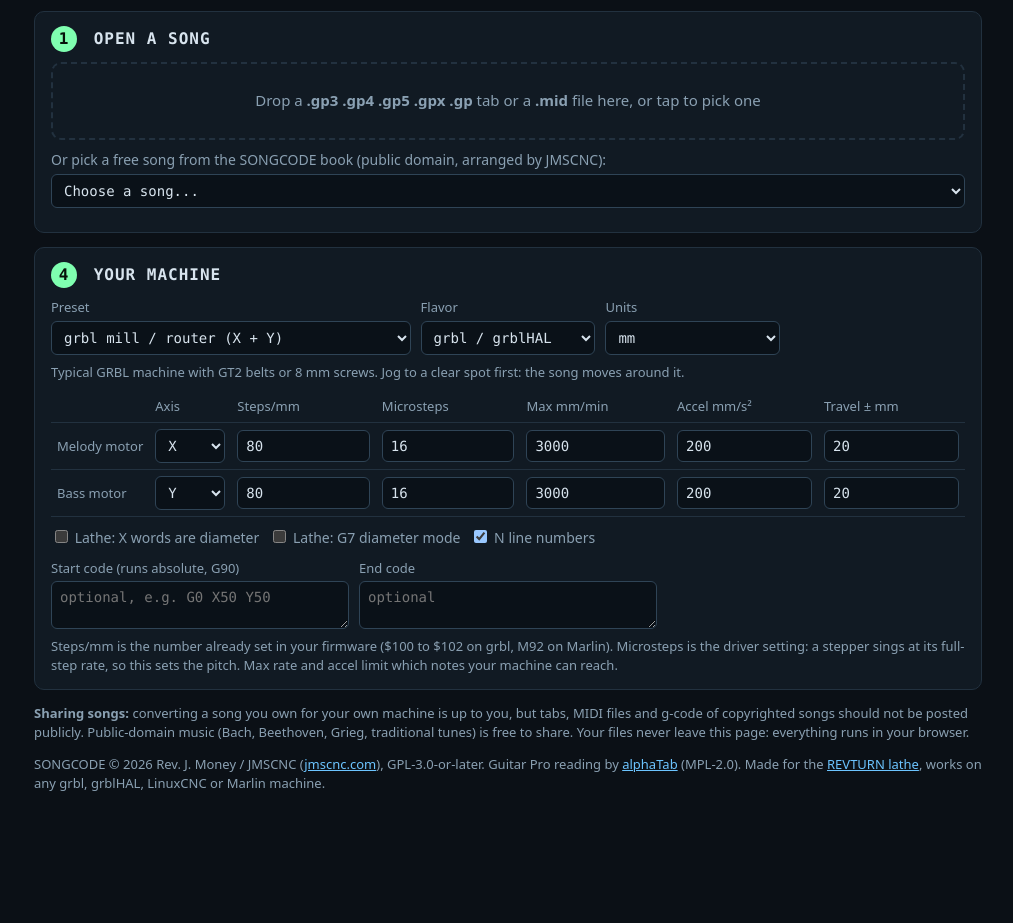
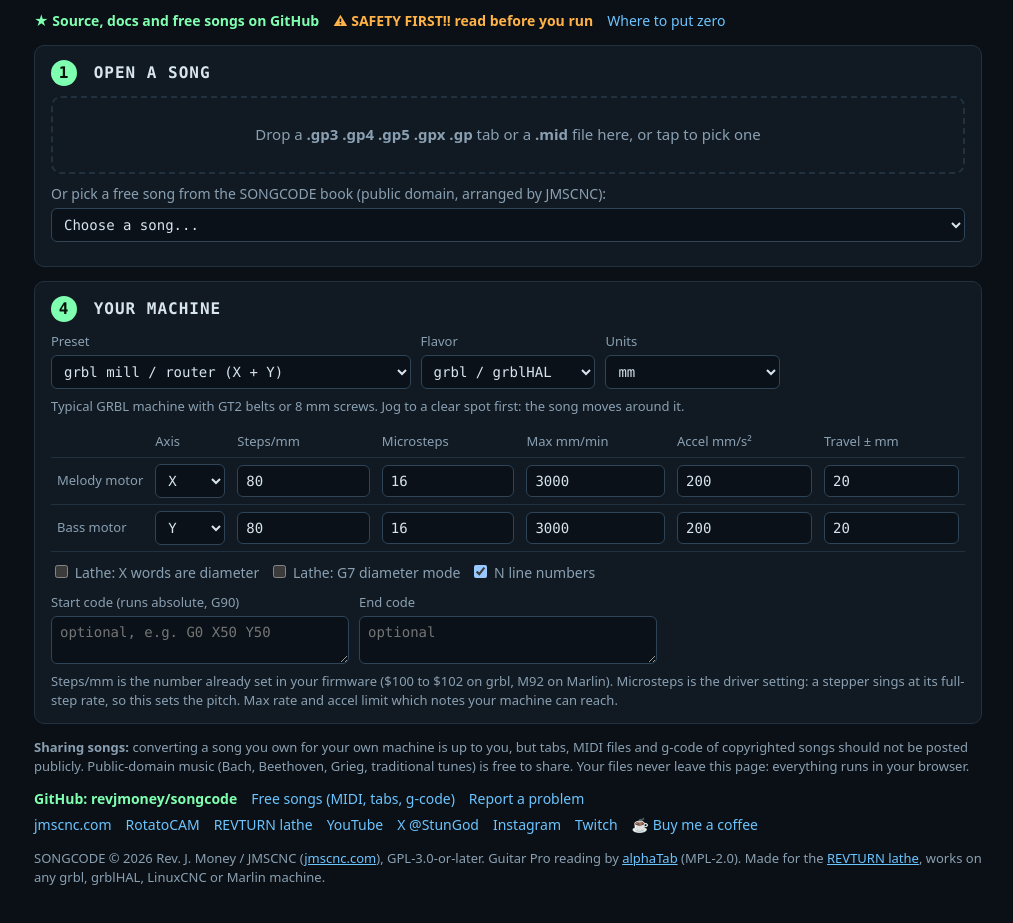
Before and after one commit to revjmoney/songcode, a website with bundled scripts: page src/app/index.html in a window 1280 px wide. Shown: the part 91-1014 px from the top of the page, without its empty margins (132-1145 px from the left). Before the commit the page ends 927 px from the top, so only its background shows below. Built offline with nearby package versions, Linux system fonts and the light colour scheme.

Commit message:
Page links back to the GitHub repo, the safety guide, free songs and socials

```diff
--- a/src/app/index.html
+++ b/src/app/index.html
@@ -11,6 +11,11 @@
 <header>
   <h1>SONGCODE <small>by JMSCNC</small></h1>
   <p>Guitar Pro tabs and MIDI files in, g-code out. Your CNC's stepper motors play the song.</p>
+  <nav class="links">
+    <a class="gh" href="https://github.com/revjmoney/songcode">★ Source, docs and free songs on GitHub</a>
+    <a class="safe" href="https://github.com/revjmoney/songcode#%EF%B8%8F-safety-first">⚠ SAFETY FIRST!! read before you run</a>
+    <a href="https://github.com/revjmoney/songcode#-where-to-put-zero-the-start-point">Where to put zero</a>
+  </nav>
 </header>
 <main>
   <section id="open">
@@ -88,6 +93,8 @@
 </main>
 <footer>
   <p><b>Sharing songs:</b> converting a song you own for your own machine is up to you, but tabs, MIDI files and g-code of copyrighted songs should not be posted publicly. Public-domain music (Bach, Beethoven, Grieg, traditional tunes) is free to share. Your files never leave this page: everything runs in your browser.</p>
+  <p class="links"><a class="gh" href="https://github.com/revjmoney/songcode">GitHub: revjmoney/songcode</a> <a href="https://github.com/revjmoney/songcode/tree/main/songs">Free songs (MIDI, tabs, g-code)</a> <a href="https://github.com/revjmoney/songcode/issues">Report a problem</a></p>
+  <p class="links"><a href="https://jmscnc.com">jmscnc.com</a> <a href="https://rotatocam.com">RotatoCAM</a> <a href="https://revjmoney.github.io/revturn-lathe-firmware/">REVTURN lathe</a> <a href="https://www.youtube.com/@REVJMONEY">YouTube</a> <a href="https://x.com/StunGod">X @StunGod</a> <a href="https://www.instagram.com/revjmoney">Instagram</a> <a href="https://www.twitch.tv/revjmoney">Twitch</a> <a href="https://buymeacoffee.com/revjmoney">☕ Buy me a coffee</a></p>
   <p>SONGCODE © 2026 Rev. J. Money / JMSCNC (<a href="https://jmscnc.com">jmscnc.com</a>), GPL-3.0-or-later. Guitar Pro reading by <a href="https://www.alphatab.net">alphaTab</a> (MPL-2.0). Made for the <a href="https://revjmoney.github.io/revturn-lathe-firmware/">REVTURN lathe</a>, works on any grbl, grblHAL, LinuxCNC or Marlin machine.</p>
 </footer>
 <script type="module" src="main.js"></script>
--- a/src/app/style.css
+++ b/src/app/style.css
@@ -51,6 +51,11 @@ th, td { text-align: left; padding: 6px 6px; border-bottom: 1px solid var(--line
 .warn { color: var(--amber); font-size: 14px; margin-top: 8px; }
 canvas { width: 100%; height: auto; margin-top: 10px; background: #0a1118; border: 1px solid var(--line); border-radius: 8px; }
 pre { max-height: 300px; overflow: auto; background: #0a1118; border: 1px solid var(--line); border-radius: 8px; padding: 10px; font: 12px Consolas, monospace; color: #b8ffd4; }
+.links { display: flex; flex-wrap: wrap; gap: 8px 14px; margin: 0 0 6px; }
+.links a { color: var(--blue); text-decoration: none; font-size: 14px; }
+.links a:hover { text-decoration: underline; }
+.links a.gh { color: var(--green); font-weight: bold; }
+.links a.safe { color: var(--amber); font-weight: bold; }
 footer { color: var(--dim); font-size: 13px; padding-bottom: 30px; }
 footer a { color: var(--blue); }
 @media (max-width: 640px) { .grid label.wide { grid-column: span 1; } h1 { font-size: 26px; } }
```
